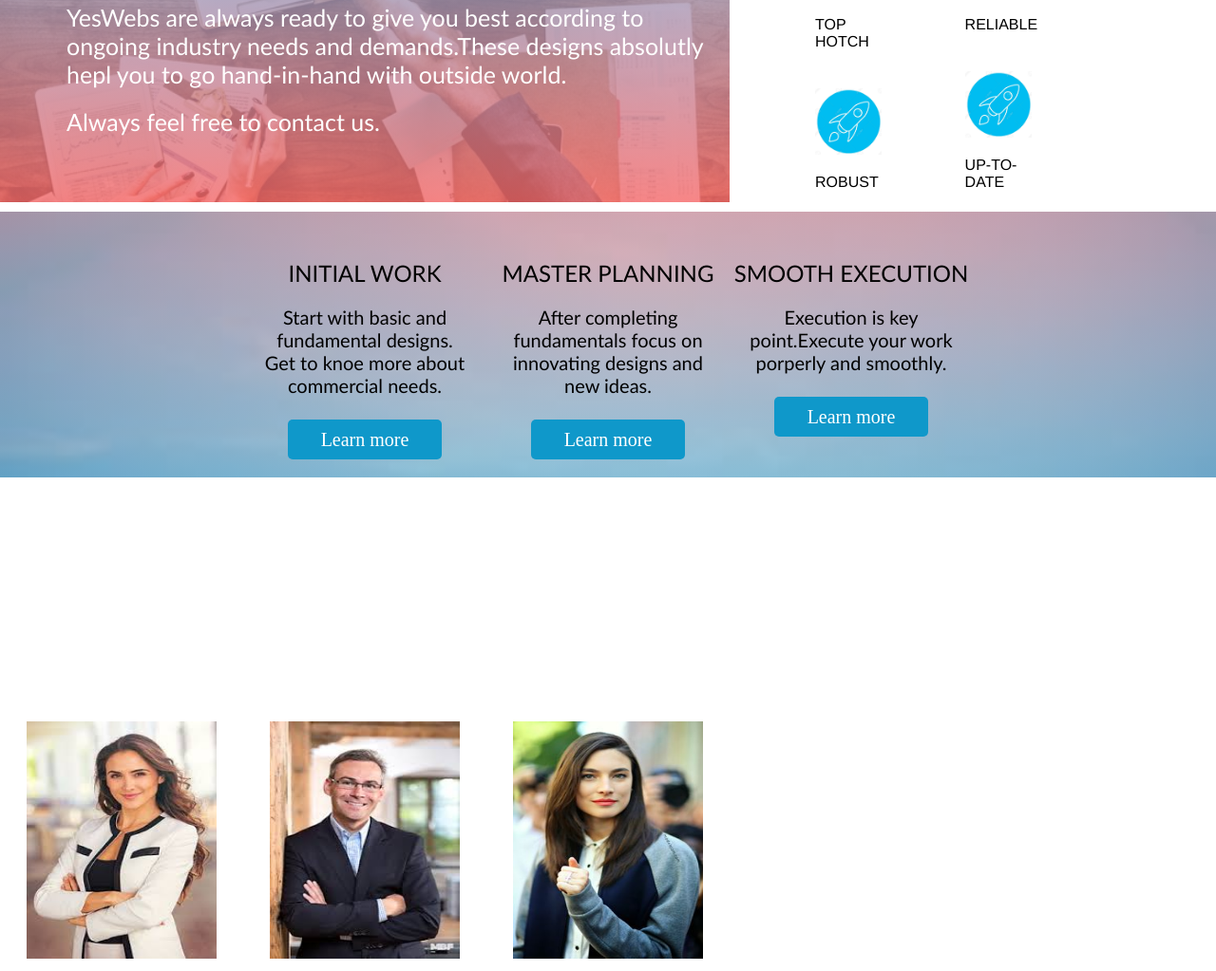
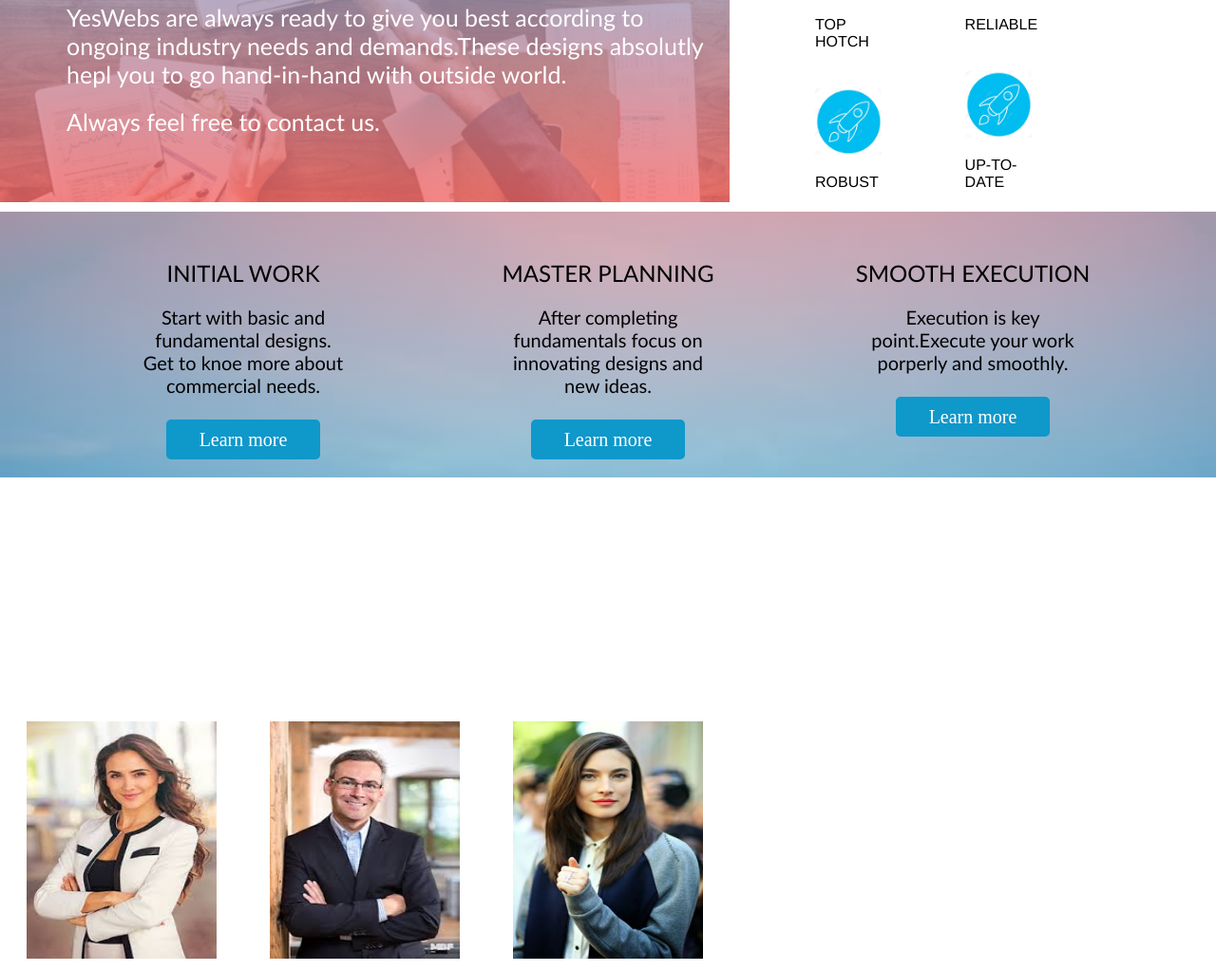
Before and after one commit to FSYED7X/bug-free-enigma, a plain HTML site: page index.html in a window 1280 px wide. Shown: the part 797-1820 px from the top of the page at 95% size. Drawn offline with Linux system fonts and the light colour scheme.

Commit message:
BUG FREE CODE

```diff
--- a/styles.css
+++ b/styles.css
@@ -173,6 +173,7 @@ nav h1{
     margin-bottom: 10px ;
     display: flex;
     /* align-items: center; */
+    gap: 10%;
     justify-content: center;
 }
 
```
